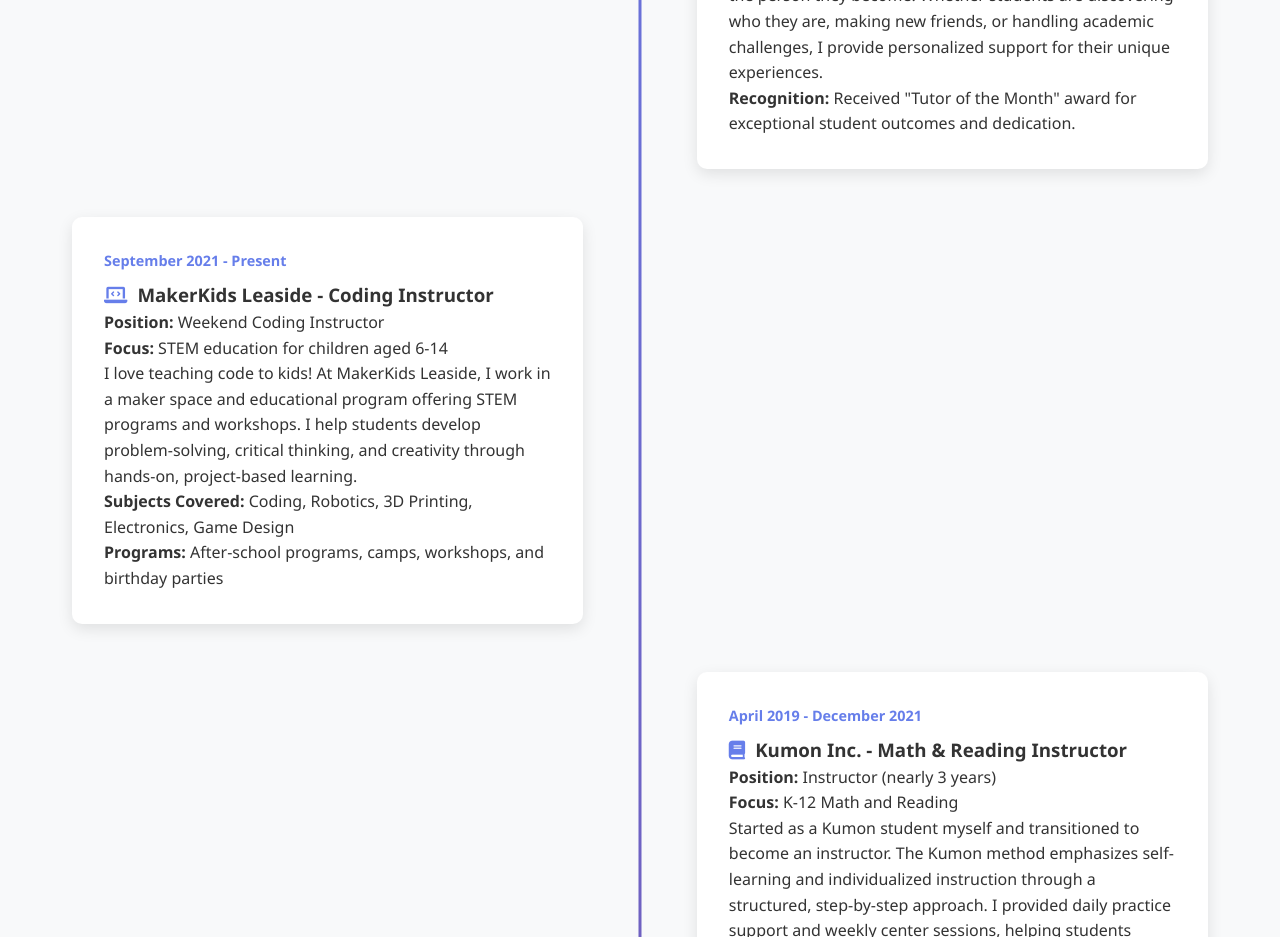
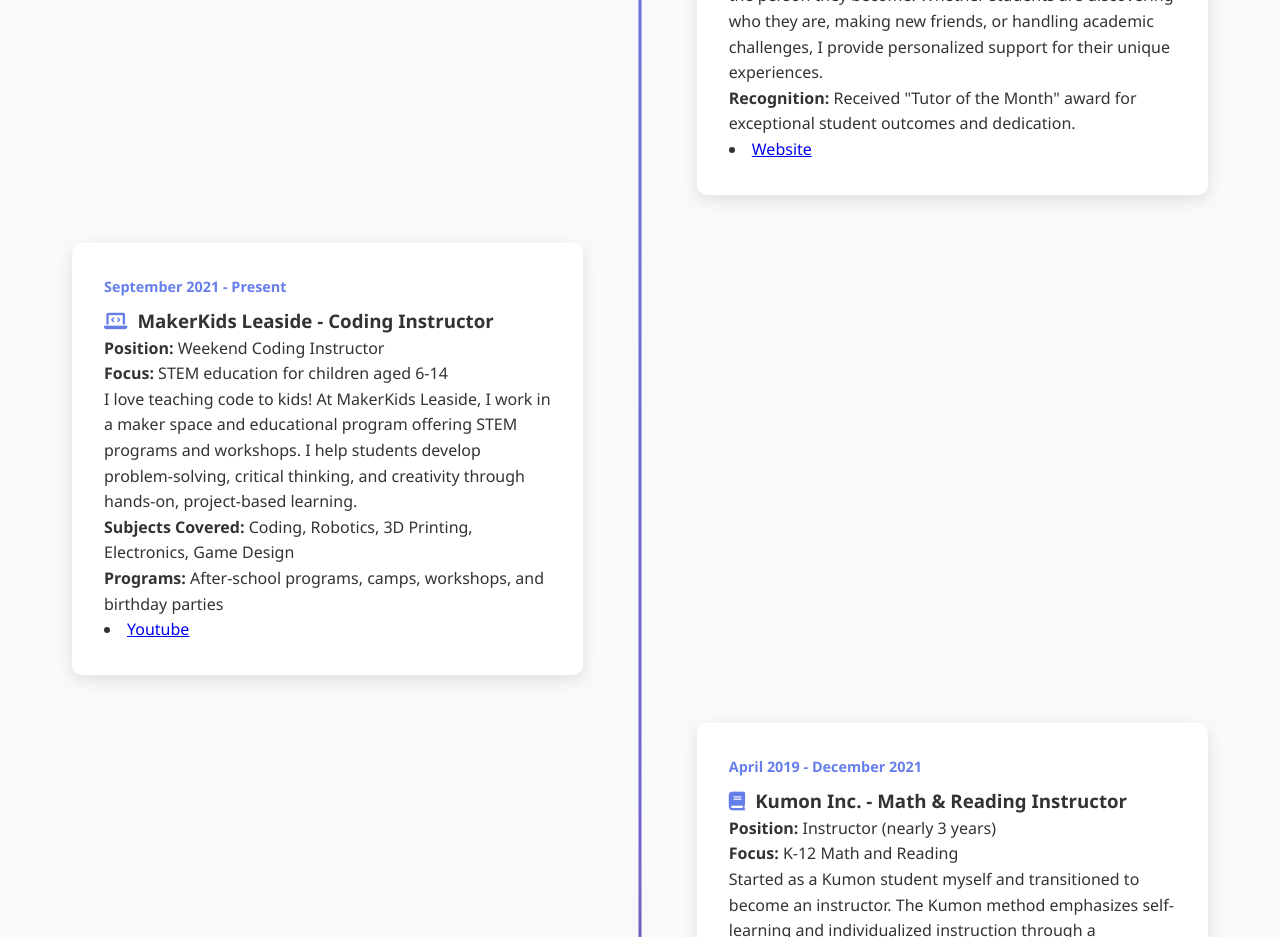
Before and after one commit to gu12934/Gurm_Tutoring_2025, a plain HTML site: page experience.html in a window 1280 px wide. Shown: the part 1300-2237 px from the top of the page. Drawn offline with Linux system fonts and the light colour scheme.

Commit message:
Update experience.html
adding some more links

```diff
--- a/experience.html
+++ b/experience.html
@@ -67,6 +67,7 @@
                             <p><strong>Focus:</strong> All types of students, primarily math and sciences</p>
                             <p>At TutorDoctor, I work with private tutors who understand the importance of each child's education. I help students navigate their educational journey, providing them with the building blocks they need to succeed while helping shape the person they become. Whether students are discovering who they are, making new friends, or handling academic challenges, I provide personalized support for their unique experiences.</p>
                             <p><strong>Recognition:</strong> Received "Tutor of the Month" award for exceptional student outcomes and dedication.</p>
+                       <li><a href=" https://my-local.tutordoctor.com/ca-p/?franchise=calgary-ab-a3&utm_device=c&utm_matchtype=e&utm_network=g&utm_keyword=tutor%20doctor%20calgary&gad_source=1&gad_campaignid=19475288059&gbraid=0AAAAABZ6Xl3IskqdQABQoG1togyRy4lro&gclid=Cj0KCQiA0KrJBhCOARIsAGIy9wBYK5VPcRdmm553VXoLybdcR5xKjH6Ym8cPAHwgnzE6M-qrVbx61esaAr_cEALw_wcB" target="_blank">Website</a></li>
                         </div>
                     </div>
 
@@ -79,6 +80,8 @@
                             <p>I love teaching code to kids! At MakerKids Leaside, I work in a maker space and educational program offering STEM programs and workshops. I help students develop problem-solving, critical thinking, and creativity through hands-on, project-based learning.</p>
                             <p><strong>Subjects Covered:</strong> Coding, Robotics, 3D Printing, Electronics, Game Design</p>
                             <p><strong>Programs:</strong> After-school programs, camps, workshops, and birthday parties</p>
+                            <li><a href="https://makerkids.com/?keyword=stem%20camp&utm_term=stem%20camp&utm_campaign&utm_source=adwords&utm_medium=ppc&hsa_acc=9134386783&hsa_cam=22602261104&hsa_grp=178491911965&hsa_ad=754542649353&hsa_src=g&hsa_tgt=kwd-298031847573&hsa_kw=stem%20camp&hsa_mt=b&hsa_net=adwords&hsa_ver=3&campaignid=22602261104&adgroupid=178491911965&adid=754542649353&gad_source=1&gad_campaignid=22602261104&gbraid=0AAAAADgYJp9ijrEZED9QXN59ZvULv0sJ9&gclid=Cj0KCQiA0KrJBhCOARIsAGIy9wBCGRdOztl5bvB4nipMjGg8NDXnnalYOzKflBVENMra1WOLbQ4PuBYaAskdEALw_wcB>Website</a></li>
+                            <li><a href="https://www.youtube.com/watch?v=I9PhVtNmRaA" target="_blank">Youtube</a></li>
                         </div>
                     </div>
 
```
